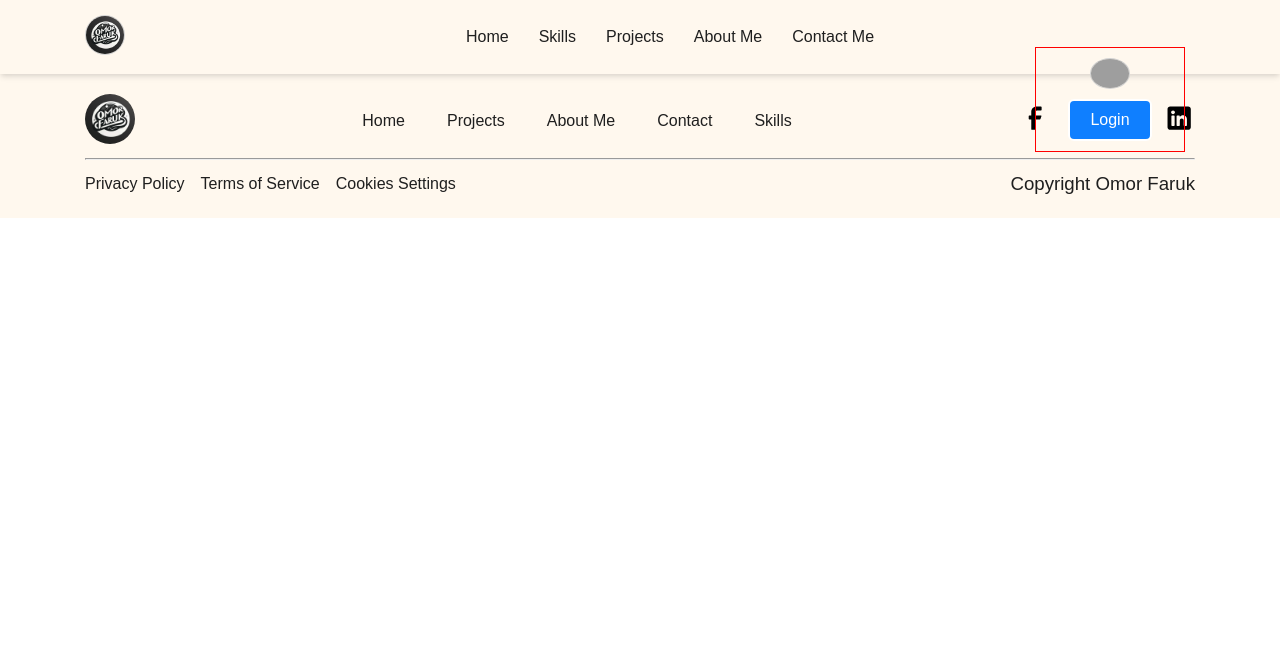
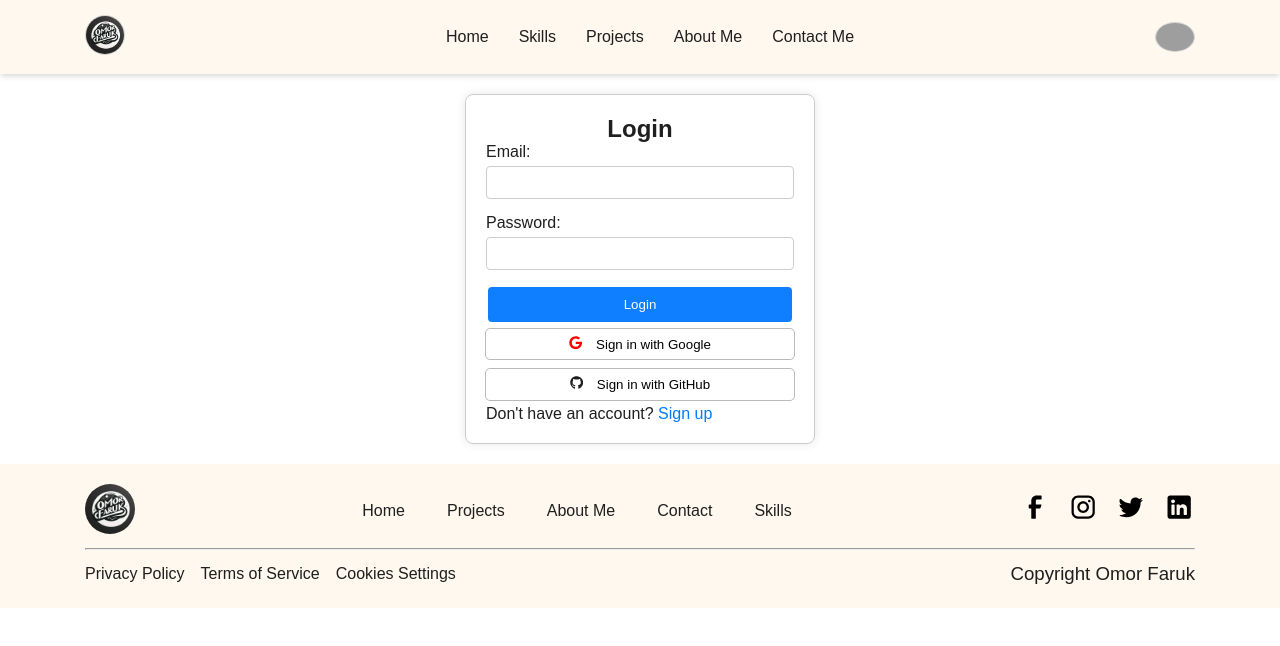
Before and after one commit to OmorFaruk63/Portfolio, a React (Vite) app: page /login in a window 1280 px wide. Shown: the top 646 px of the page. Built offline with nearby package versions, Linux system fonts and the light colour scheme; no server answers; grey boxes are pictures that could not be loaded.

Commit message:
fix auth

```diff
--- a/src/App.jsx
+++ b/src/App.jsx
@@ -2,13 +2,14 @@ import { Outlet } from "react-router-dom";
 import "./App.css";
 import Navbar from "./components/navbar/Navbar";
 import Footer from "./components/footer/Footer";
-import { PrivateRoute } from "./components/PrivateRoute/PrivateRoute";
 
 function App() {
   return (
     <div className="App">
       <Navbar />
-      <PrivateRoute> <Outlet /></PrivateRoute>
+
+      <Outlet />
+
       <Footer />
     </div>
   );
--- a/src/Pages/Home/Home.jsx
+++ b/src/Pages/Home/Home.jsx
@@ -1,4 +1,3 @@
-
 import HeroSection from "../../components/heroSection/HeroSection";
 
 export default function Home() {
--- a/src/Pages/login/Login.jsx
+++ b/src/Pages/login/Login.jsx
@@ -1,4 +1,4 @@
-import { Link, NavLink, Navigate } from "react-router-dom";
+import { Link, Navigate } from "react-router-dom";
 import { FaGithub, FaGoogle } from "react-icons/fa";
 import "./login.css";
 import { useState } from "react";
@@ -8,6 +8,7 @@ import {
   useSignInWithGoogle,
 } from "react-firebase-hooks/auth";
 import { auth } from "../../firebase/firebase";
+import Loading from "../../components/loading/Loading";
 const Login = () => {
   const [user, loading, error] = useAuthState(auth);
   const [email, setEmail] = useState("");
@@ -36,23 +37,27 @@ const Login = () => {
     e.preventDefault();
 
     if (validateForm()) {
-      // Implement login logic here
       console.log("Login successful");
     } else {
       console.log("Form validation failed");
     }
   };
 
-  const handleGithubLogin = () => {
-    signInWithGithub();
+  const handleGithubLogin = async () => {
+    await signInWithGithub();
   };
 
-  const handleGoogleLogin = () => {
-    signInWithGoogle();
+  const handleGoogleLogin = async () => {
+    await signInWithGoogle();
   };
 
-  if (user) {
-    return <Navigate to={"/"} />;
+  if (loading) {
+    return <Loading />;
+  }
+
+  if (error) {
+    console.log(2);
+    return <div>Error loading authentication state</div>;
   }
 
   return (
--- a/src/components/PrivateRoute/PrivateRoute.jsx
+++ b/src/components/PrivateRoute/PrivateRoute.jsx
@@ -1,14 +1,13 @@
-import { Navigate } from "react-router-dom";
-import { auth } from "../../firebase/firebase";
-import { useAuthState } from "react-firebase-hooks/auth";
+import useAuth from "../../hook/useAuth";
+const PrivateRoute = ({ children }) => {
+  const data = useAuth();
 
-export const PrivateRoute = ({ children }) => {
-  const [user, loading, error] = useAuthState(auth);
-  console.log(user);
-  if (user) {
-    console.log("kkkk");
-    return children;
-  }
-
-  return <Navigate to="/login" />;
+  console.log(data);
+  // if (!user) {
+  //   console.log(2);
+  //   return <Navigate to="login" />;
+  // } else {
+  //   return children;
+  // }
 };
+export default PrivateRoute;
--- a/src/components/Profile/Profile.jsx
+++ b/src/components/Profile/Profile.jsx
@@ -1,6 +1,9 @@
 import { Link } from "react-router-dom";
 import "./profile.css";
+import { auth } from "../../firebase/firebase";
+import { useSignOut } from "react-firebase-hooks/auth";
 const Profile = ({ user, setIsTrue }) => {
+  const [signOut, loading, error] = useSignOut(auth);
   return (
     <div onClick={() => setIsTrue((prev) => !prev)} className="profile-box">
       <img
@@ -17,9 +20,9 @@ const Profile = ({ user, setIsTrue }) => {
           Login
         </Link>
       ) : (
-        <Link to="login" className="btn btn-outline-primary">
+        <button onClick={() => signOut()} className="btn btn-outline-primary">
           Log Out
-        </Link>
+        </button>
       )}
     </div>
   );
--- a/src/components/Profile/profile.css
+++ b/src/components/Profile/profile.css
@@ -1,13 +1,15 @@
 .profile-box {
   position: absolute;
-  width: 150px;
-  border: 1px solid red;
-  top: 10px;
-  right: 10px;
+  width: 140px;
+  top: -30px;
+  right: -575px;
   display: flex;
   flex-direction: column;
   justify-content: center;
   align-items: center;
   gap: 10px;
   padding: 10px;
+  border-radius: 10px;
+  background-color: #292929ff;
+  z-index: 10;
 }
--- /dev/null
+++ b/src/components/loading/Loading.jsx
@@ -0,0 +1,5 @@
+const Loading = () => {
+  return <div>Loading...</div>;
+};
+
+export default Loading;
--- a/src/components/navbar/Navbar.jsx
+++ b/src/components/navbar/Navbar.jsx
@@ -7,7 +7,7 @@ import Profile from "../profile/profile";
 function Navbar() {
   const [navActive, setNavActive] = useState(false);
   const [user, loading, error] = useAuthState(auth);
-  const [isTrue, setIsTrue] = useState(false);
+  const [isTrue, setIsTrue] = useState(true);
   const toggleNav = () => {
     setNavActive(!navActive);
   };
@@ -74,7 +74,6 @@ function Navbar() {
         </ul>
       </div>
 
-      {isTrue ? (
       <img
         onClick={() => setIsTrue(!isTrue)}
         src={
@@ -84,7 +83,8 @@ function Navbar() {
         }
         alt="profile image"
       />
-      ) : (
+
+      {!isTrue && (
         <div className="profile">
           <Profile user={user} setIsTrue={setIsTrue} />
         </div>
--- a/src/components/navbar/navbar.css
+++ b/src/components/navbar/navbar.css
@@ -8,6 +8,7 @@
   position: sticky;
   top: 0;
   background-color: rgb(255, 248, 238);
+  position: relative;
 }
 
 .nav-logo {
@@ -50,7 +51,7 @@
   flex-direction: column;
   justify-content: space-around;
   position: absolute;
-  top: 37px;
+  top: 27px;
   right: 30px;
 }
 
@@ -76,7 +77,7 @@
 }
 
 .profile {
-  position: relative;
+  position: absolute;
 }
 
 .btn-outline-primary {
@@ -112,7 +113,7 @@
 
   .nav__hamburger {
     display: flex;
-    z-index: 200;
+    z-index: 2;
   }
 
   .btn-outline-primary {
--- /dev/null
+++ b/src/hook/useAuth.jsx
@@ -0,0 +1,12 @@
+import { useState } from "react";
+import { auth } from "../firebase/firebase";
+import { useAuthState } from "react-firebase-hooks/auth";
+
+const useAuth = () => {
+  const [user, loading, error] = useAuthState(auth);
+  const [data, setdata] = useState(user);
+
+  return user;
+};
+
+export default useAuth;
```
Also changed, not shown: src/router/router.jsx (+9 -9 lines). Lines whose indentation alone changed are shown as unchanged.
